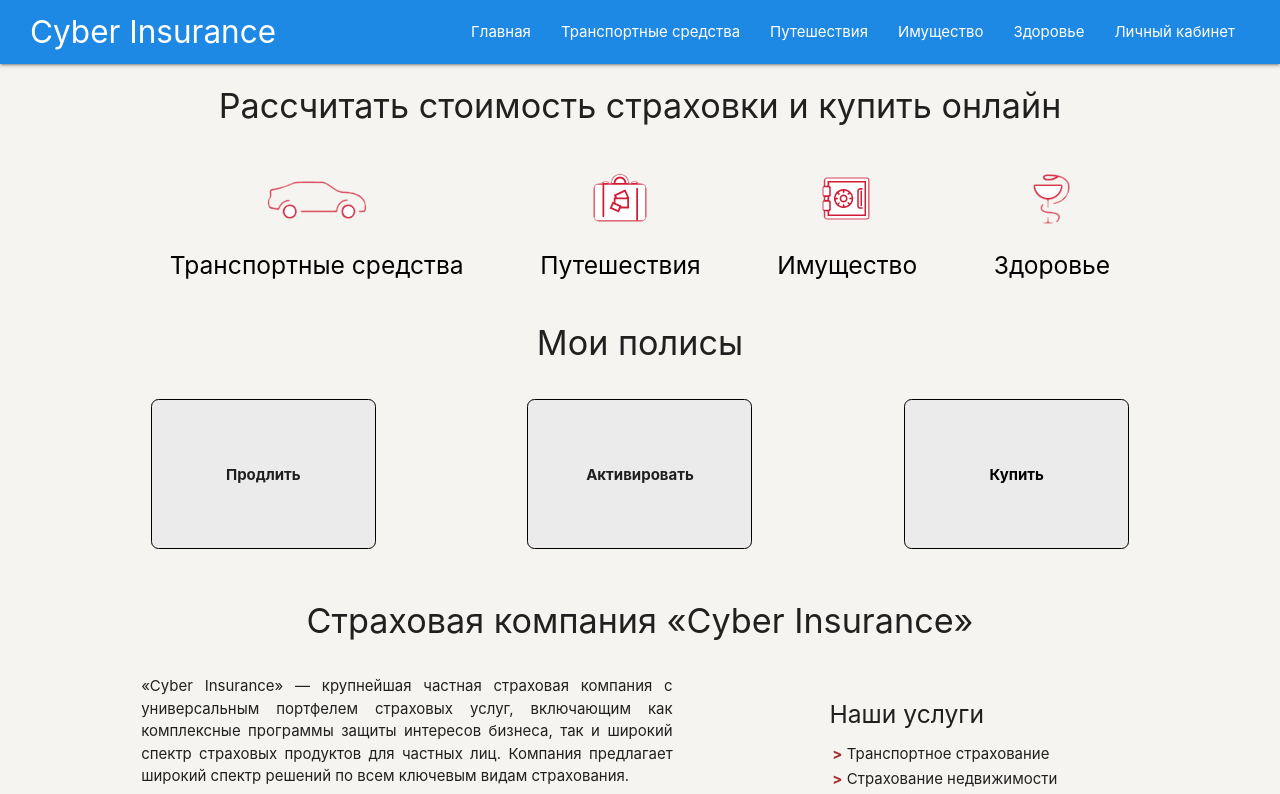
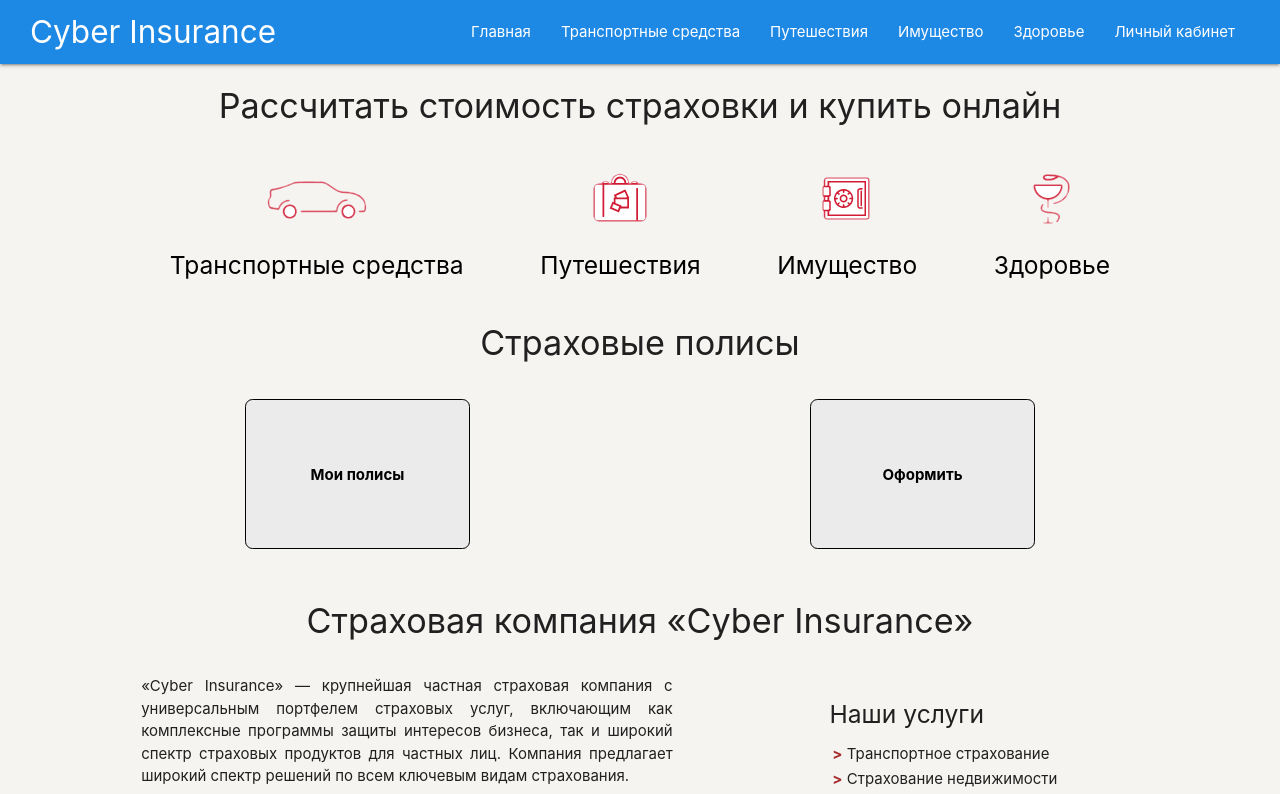
Before and after one commit to treger78/cyber-insurance-diploma-project, a React (Create React App) app in the folder client/: page / in a window 1280 px wide. Shown: the top 794 px of the page. Built offline with nearby package versions, Linux system fonts and the light colour scheme.

Commit message:
feat: make links from MainPage to personalPage & vehiclePage, change some texts

```diff
--- a/client/src/pages/MainPage.js
+++ b/client/src/pages/MainPage.js
@@ -40,11 +40,10 @@ export const MainPage = () => {
 			</div>
 
 			<div className="yoursPolices">
-				<h4>Мои полисы</h4>
+				<h4>Страховые полисы</h4>
 				<div className="polices">
-					<div><b>Продлить</b></div>
-					<div><b>Активировать</b></div>
-					<a href="buy.html" className="black-text text-lighten-3"><div><b>Купить</b></div></a>
+					<NavLink to="/personal" className="black-text text-lighten-3"><div><b>Мои полисы</b></div></NavLink>
+					<NavLink to="/vehicle" className="black-text text-lighten-3"><div><b>Оформить</b></div></NavLink>
 				</div>
 			</div>
 			<div className="ourServicesSection">
--- a/client/src/pages/PersonalPage.js
+++ b/client/src/pages/PersonalPage.js
@@ -84,7 +84,7 @@ export const PersonalPage = () => {
       </table>
 
       <div className="actionButtons">
-        <button className="blue darken-1"><NavLink to="/personal-change" style={{ color: "white" }}>Изменить данные</NavLink></button>
+        <button className="blue darken-1"><NavLink to="/personal-change" style={{ color: "white" }}>Изменить персональные данные</NavLink></button>
         <button className="blue darken-1"><a href="/" onClick={ logoutHandler } style={{ color: "white" }}>Выйти</a></button>
       </div>
 
--- a/client/src/pages/VehiclePage.js
+++ b/client/src/pages/VehiclePage.js
@@ -84,7 +84,7 @@ export const VehiclePage = () => {
     <div>
       <div className="row">
         <div className="col s6 offset-s3">
-          <h2 className="center-align">Рассчитать ОСАГО</h2>
+          <h2 className="center-align">Рассчитать и оформить ОСАГО</h2>
           <div className="card blue darken-1">
             <div className="card-content white-text">
               <div>
```
